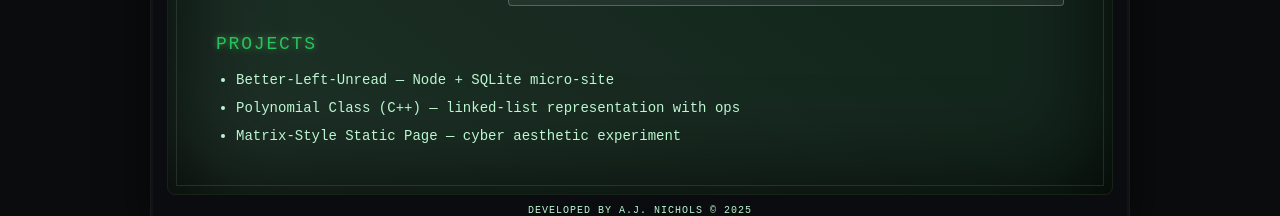
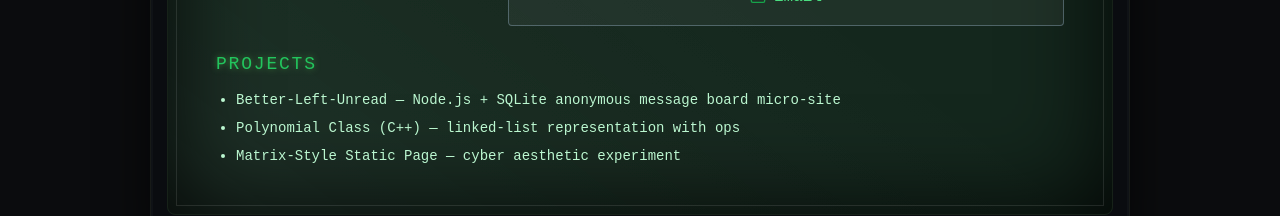
Before and after one commit to ajnichs/ajnichs.github.io, a React (Vite) app: page / in a window 1280 px wide. Shown: the part 553-769 px from the top of the page. Built offline with nearby package versions, Linux system fonts and the light colour scheme.

Commit message:
Fix GitHub Pages: base, workflow, 404 fallback

```diff
--- a/src/App.jsx
+++ b/src/App.jsx
@@ -81,7 +81,7 @@ export default function App() {
           <div className="flex flex-col gap-4">
             <p className="text-sm text-green-200">
               Hi!  I'm Amanda (or AJ). I'm a computer science student based in Pennsylvania who loves coding, crpyto, and all that other stuff.
-              <b> This portfolio is currently under construction.</b>
+              <b> This portfolio is currently under construction.</b> Built using Tailwind CSS and React.
             </p>
 
             <div className="grid gap-3">
@@ -114,7 +114,7 @@ export default function App() {
         <section id="projects" className="mx-auto w-full max-w-4xl px-4 pb-8 sm:px-6">
           <h2 className="mb-3 text-base sm:text-lg tracking-widest text-green-500 drop-shadow-[0_0_3px_#3F853D]">PROJECTS</h2>
           <ul className="list-disc space-y-2 pl-5 text-sm text-green-200">
-            <li>Better-Left-Unread — Node + SQLite micro-site</li>
+            <li>Better-Left-Unread — Node.js + SQLite anonymous message board micro-site</li>
             <li>Polynomial Class (C++) — linked-list representation with ops</li>
             <li>Matrix-Style Static Page — cyber aesthetic experiment</li>
           </ul>
```
